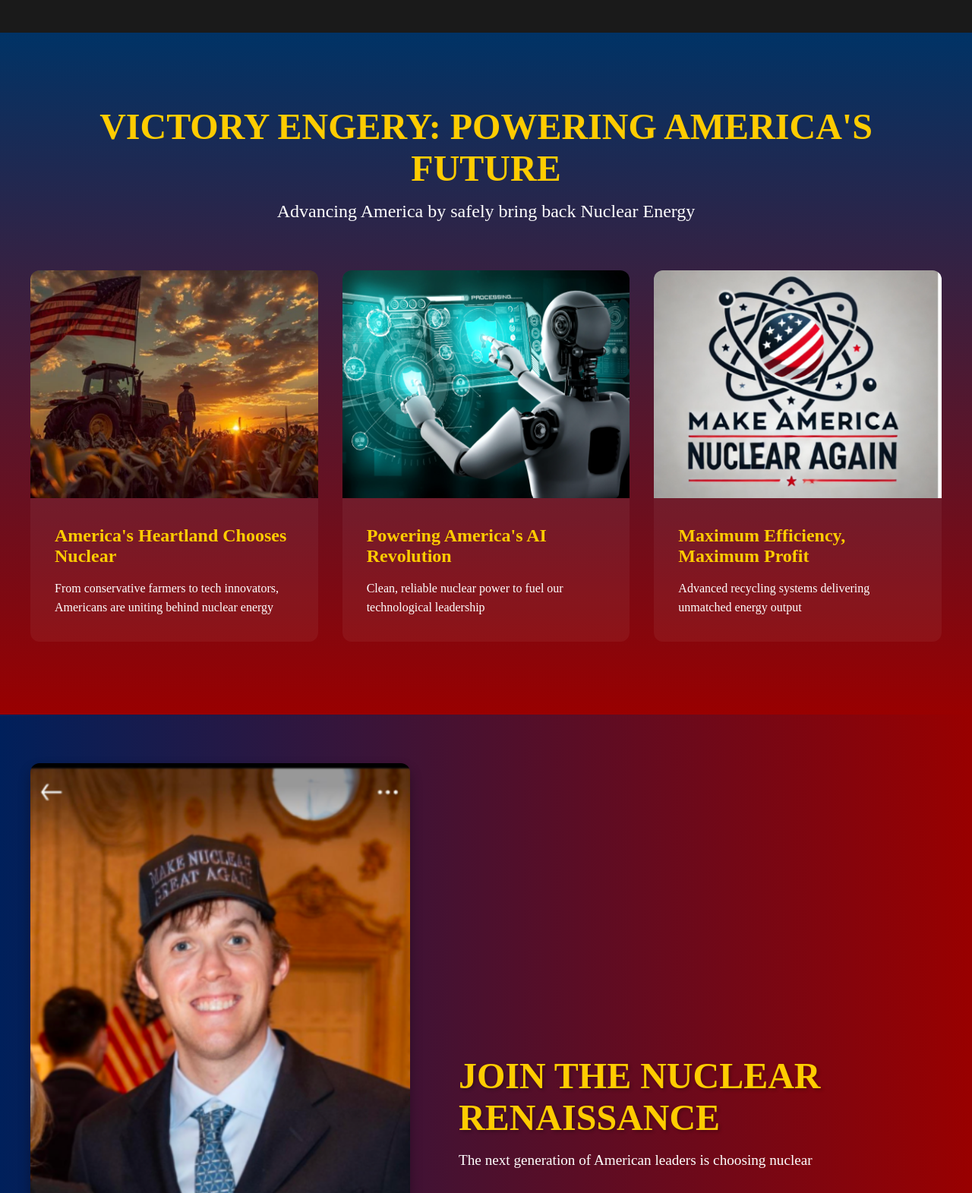
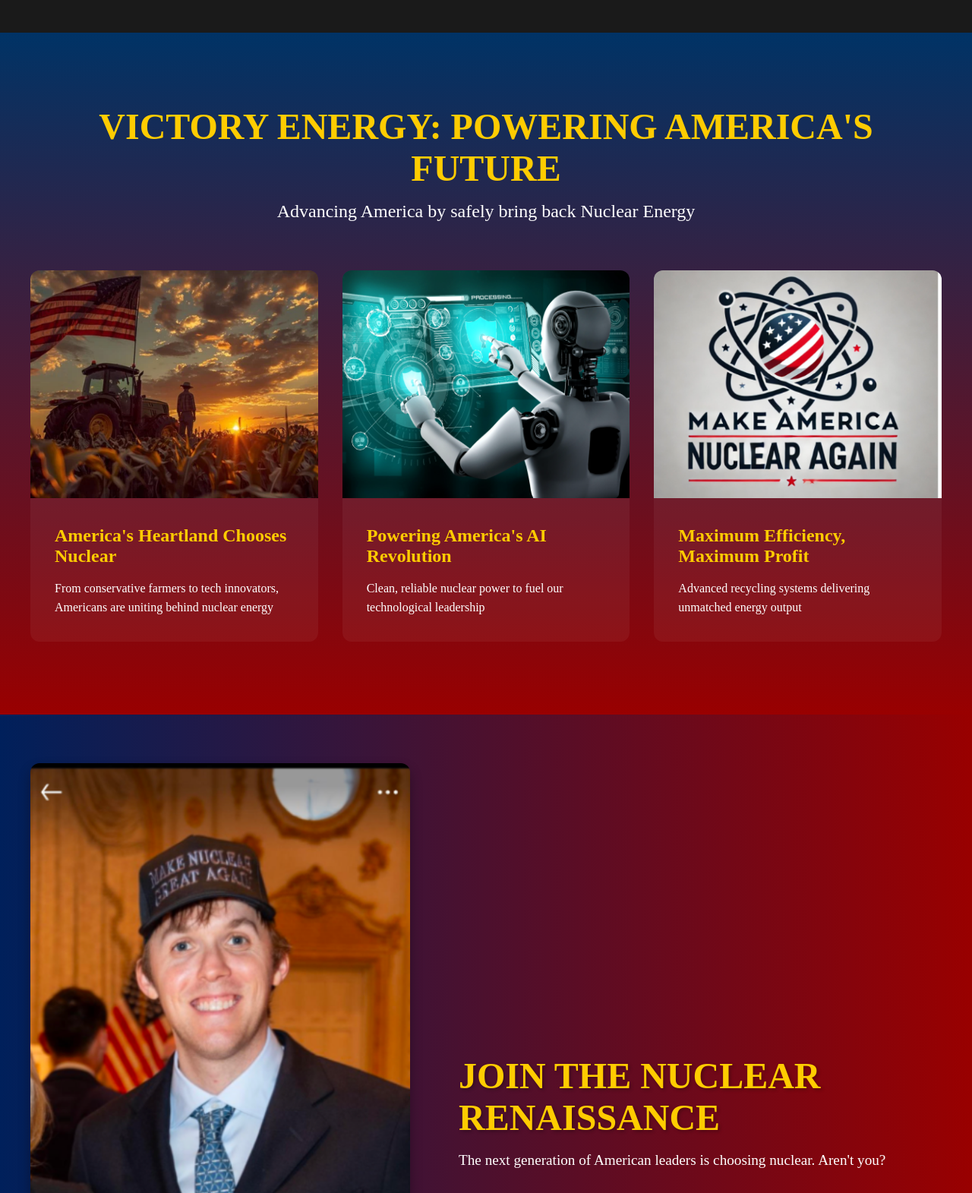
Before and after one commit to rohanray14/victoryenergy4usa.com, a plain HTML site: page index.html in a window 1280 px wide. Shown: the part 2880-4451 px from the top of the page at 76% size. Drawn offline with nearby package versions, Linux system fonts and the light colour scheme.

Commit message:
few more edits

```diff
--- a/index.html
+++ b/index.html
@@ -153,7 +153,7 @@
     <!-- Solutions Section -->
     <!-- Solutions Section -->
     <section class="solutions-section">
-        <h2 class="solutions-title">Victory Engery: Powering America's Future</h2>
+        <h2 class="solutions-title">Victory Energy: Powering America's Future</h2>
         <p class="solutions-subtitle"> Advancing America by safely bring back Nuclear Energy</p>
         <div class="solutions-grid">
           <div class="solution-card farmer">
@@ -191,7 +191,7 @@
             </div>
             <div class="cta-text">
                 <h2>Join the Nuclear Renaissance</h2>
-                <p>The next generation of American leaders is choosing nuclear</p>
+                <p>The next generation of American leaders is choosing nuclear. Aren't you?</p>
                 <div class="cta-buttons">
                     <button class="cta-button">Learn More</button>
                     <a href="#" class="social-icon-link">
```
Also changed, not shown: 1 other file.
